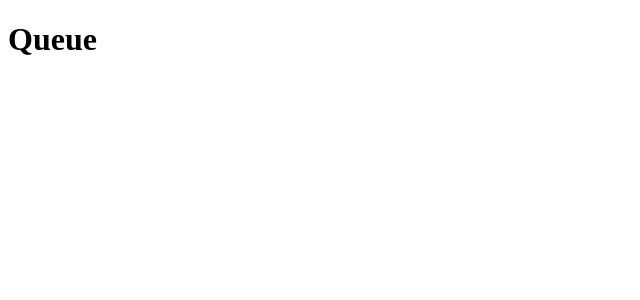
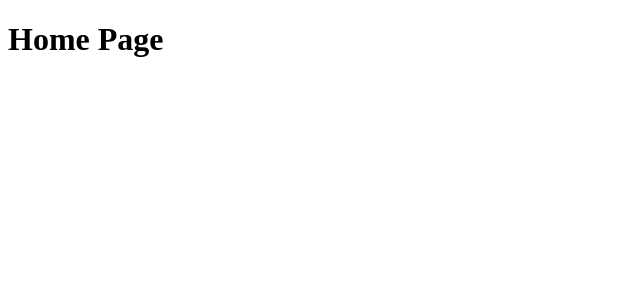
Before and after one commit to cchirag/queue-plotline, a React (Vite) app: page / in a window 1280 px wide. Shown: the top 300 px of the page, without its empty margins (0-640 px from the left). Built offline with nearby package versions, Linux system fonts and the light colour scheme.

Commit message:
feat: Added dashboard, home and error pages with respective css files

```diff
--- a/src/App.tsx
+++ b/src/App.tsx
@@ -1,11 +1,21 @@
-import './App.css'
+import { Route, Switch } from "wouter";
+import "./App.css";
+import { DashboardPage, ErrorPage, HomePage } from "./pages";
 
 function App() {
   return (
-    <>
-     <h1>Queue</h1>
-    </>
-  )
+    <Switch>
+      <Route path="/">
+        <HomePage />
+      </Route>
+      <Route path="/dashboard">
+        <DashboardPage />
+      </Route>
+      <Route>
+        <ErrorPage />
+      </Route>
+    </Switch>
+  );
 }
 
-export default App
+export default App;
--- /dev/null
+++ b/src/pages/dashboard/Dashboard.module.css
@@ -0,0 +1,5 @@
+.title{
+    font-size: 2rem;
+    font-weight: 700;
+    margin-bottom: 1rem;
+}
--- /dev/null
+++ b/src/pages/dashboard/Dashboard.page.tsx
@@ -0,0 +1,5 @@
+import classes from "./Dashboard.module.css";
+
+export const DashboardPage = () => {
+  return <h1 className={classes.title}>Dashboard Page</h1>;
+};
--- /dev/null
+++ b/src/pages/error/Error.module.css
@@ -0,0 +1,5 @@
+.title{
+    font-size: 2rem;
+    font-weight: 700;
+    margin-bottom: 1rem;
+}
--- /dev/null
+++ b/src/pages/error/Error.page.tsx
@@ -0,0 +1,5 @@
+import styles from "./Error.module.css";
+
+export const ErrorPage = () => {
+  return <h1 className={styles.title}>404 - Page Not Found</h1>;
+};
--- /dev/null
+++ b/src/pages/home/Home.module.css
@@ -0,0 +1,5 @@
+.title{
+    font-size: 2rem;
+    font-weight: 700;
+    margin-bottom: 1rem;
+}
--- /dev/null
+++ b/src/pages/home/Home.page.tsx
@@ -0,0 +1,7 @@
+import styles from "./Home.module.css"
+
+export const HomePage = () => {
+    return (
+        <h1 className={styles.title}>Home Page</h1>
+    )
+}
--- a/src/pages/index.ts
+++ b/src/pages/index.ts
@@ -0,0 +1,3 @@
+export { HomePage } from "./home/Home.page"
+export { DashboardPage } from "./dashboard/Dashboard.page"
+export { ErrorPage } from "./error/Error.page"
```
